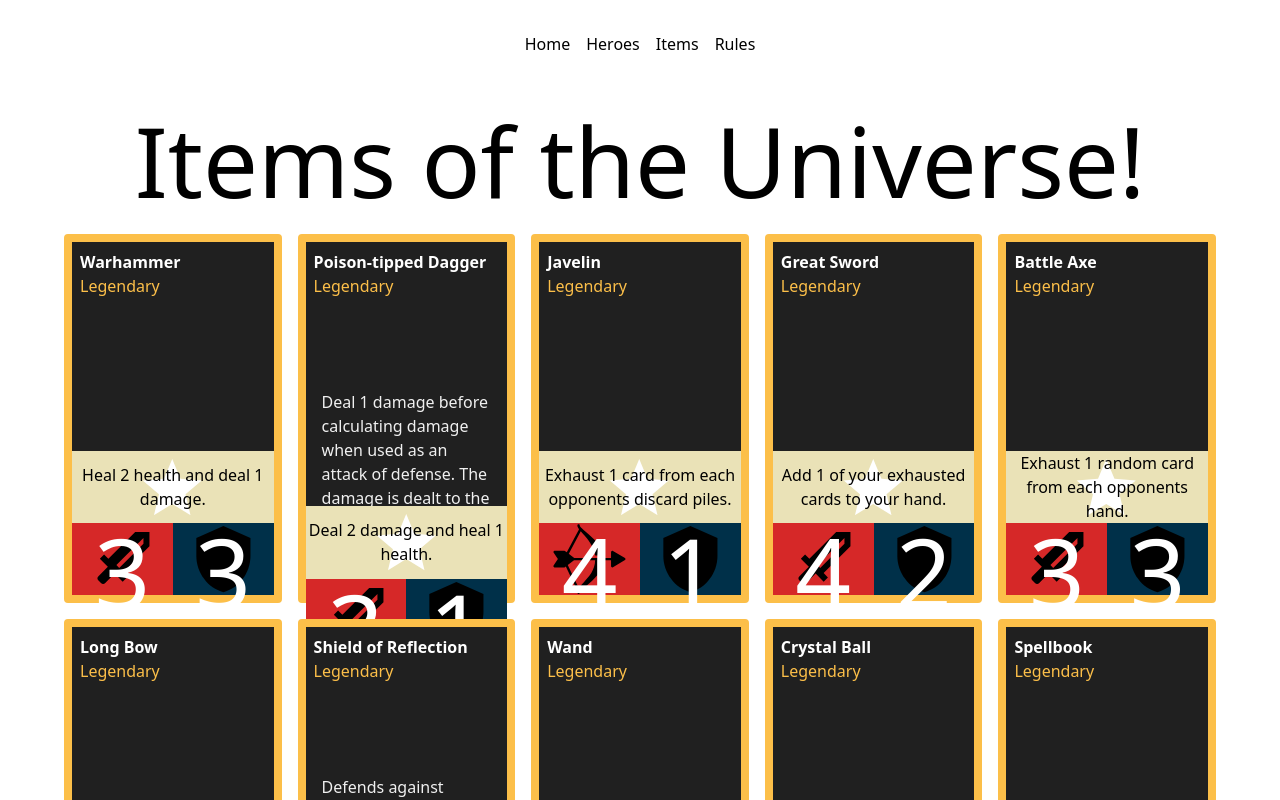
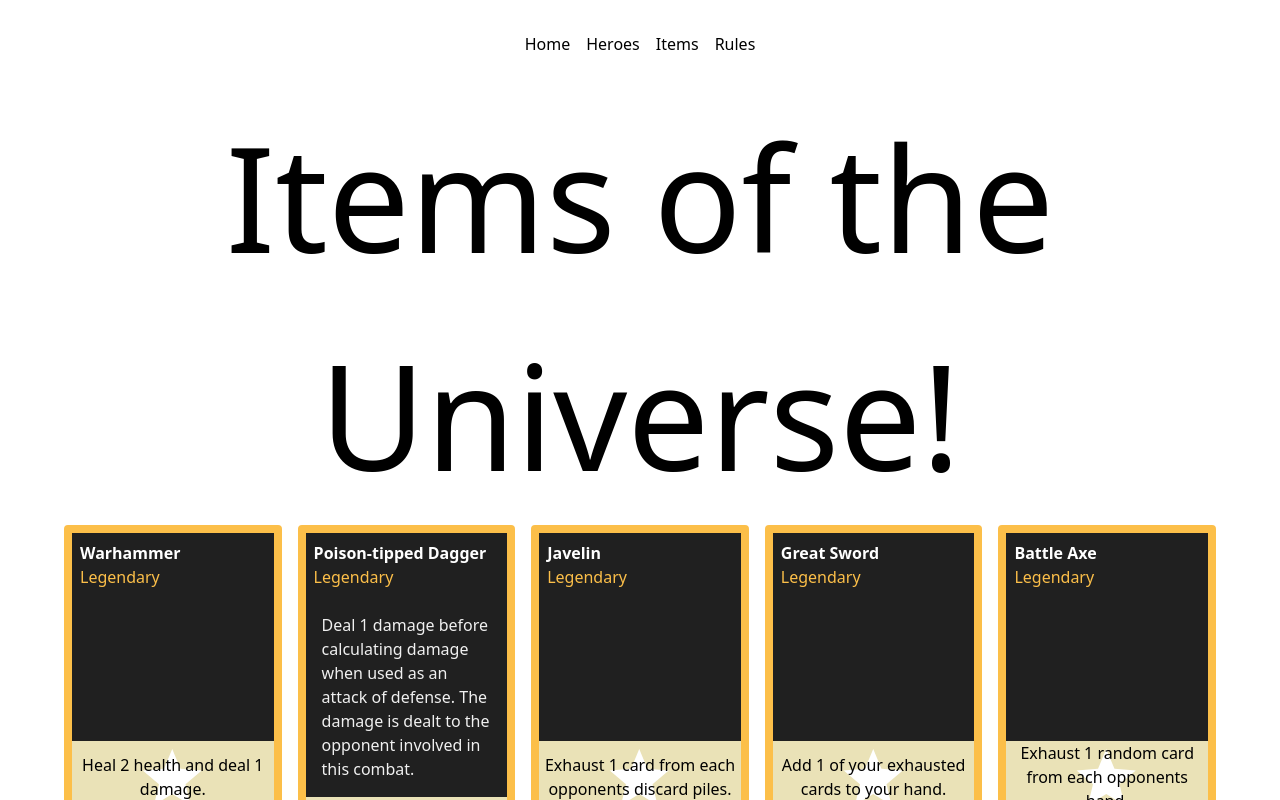
Before and after one commit to ASpwalters/champion-of-the-universe, a Next.js app: page /items in a window 1280 px wide. Shown: the top 800 px of the page. Built offline with nearby package versions, Linux system fonts and the light colour scheme.

Commit message:
quick styling changes

```diff
--- a/pages/index.tsx
+++ b/pages/index.tsx
@@ -12,7 +12,7 @@ const Home: NextPage = () => {
       <main className="text-center">
         <Container>
           <h1 className="text-xl text-center">Champions of the Universe!</h1>
-          <p className="text-lg">An original game by Joseph McKenna</p>
+          <p className="text-lg text-gray-500">An original game by Joseph McKenna</p>
         </Container>
       </main>
     </div>
--- a/src/atoms/Card/Card.tsx
+++ b/src/atoms/Card/Card.tsx
@@ -22,10 +22,6 @@ export const Card: React.FC<CardProps> = ({ name, legendary = false, image, chil
     >
       <div className="absolute top-0 left-0 right-0 h-12 bg-gradient-to-b from-gray-900 to-transparent" />
       <div className="absolute bottom-0 left-0 right-0 h-3/4 bg-gradient-to-b from-transparent to-gray-900" />
-      <div className={classNames('relative p-2', headerClasses)}>
-        <div className="font-bold">{name}</div>
-        {legendary && <div className="text-legendary">Legendary</div>}
-      </div>
       {children}
     </div>
   )
--- a/src/constants/fontSizes.js
+++ b/src/constants/fontSizes.js
@@ -4,6 +4,6 @@ module.exports = {
     sm: 'calc(16px + (2 * (100vw - 800px)) / 800)',
     base: 'calc(20px + (4 * (100vw - 800px)) / 800)',
     lg: 'calc(32px + (8 * (100vw - 800px)) / 800)',
-    xl: 'calc(40px + (48 * (100vw - 800px)) / 400)',
+    xl: 'calc(40px + (48 * (100vw - 400px)) / 400)',
   },
 }
--- a/src/molecules/HeroCard/HeroCard.tsx
+++ b/src/molecules/HeroCard/HeroCard.tsx
@@ -15,11 +15,11 @@ export const HeroCard: React.FC<Hero> = ({ name, maxHealth, abilities, image })
       <div className="absolute top-0 left-0 right-0 h-12 bg-gradient-to-b from-gray-900 to-transparent" />
       <div className="absolute bottom-0 left-0 right-0 h-3/4 bg-gradient-to-b from-transparent to-gray-900" />
       <div className="absolute top-2 left-2 bottom-2 right-2">
-        <div className="flex relative">
+        <div className="flex relative text-lg">
           <div className="font-bold">{name}</div>
           <div className="ml-auto flex items-center">
             {maxHealth}
-            <HeartIcon color1="black" color2="red" className="ml-1" />
+            <HeartIcon height={42} width={48} color1="black" color2="red" className="ml-1" />
           </div>
         </div>
         <div className="absolute bottom-0 overflow-y-auto max-h-2/3 p-4 w-full text-gray-50">
--- a/src/molecules/ItemCard/ItemCard.tsx
+++ b/src/molecules/ItemCard/ItemCard.tsx
@@ -4,6 +4,7 @@ import { RangedIcon } from '@/icons/RangedIcon'
 import { ShieldIcon } from '@/icons/ShieldIcon'
 import { StarIcon } from '@/icons/StarIcon'
 import { SwordIcon } from '@/icons/SwordIcon'
+import classNames from "classnames";
 
 export interface Item {
   name: string
@@ -27,10 +28,14 @@ export const ItemCard: React.FC<Item> = ({
   image,
 }) => {
   return (
-    <Card name={name} legendary={legendary} className="text-white" headerClasses="bg-gray-800">
+    <Card name={name} legendary={legendary} className="text-white">
+      <div className="relative p-2 bg-gray-800">
+        <div className="font-bold">{name}</div>
+        {legendary && <div className="text-legendary">Legendary</div>}
+      </div>
       <div className="w-full h-full flex flex-col relative">
         <div className="h-full w-full flex flex-col bg-gray-800">
-          <div className="mt-auto overflow-y-auto max-h-2/3 p-4 w-full text-gray-50">
+          <div className="mt-auto overflow-y-auto max-h-full p-4 w-full text-gray-50">
             <ul>
               {abilities.map((ability) => (
                 <li key={ability}>{ability}</li>
```
